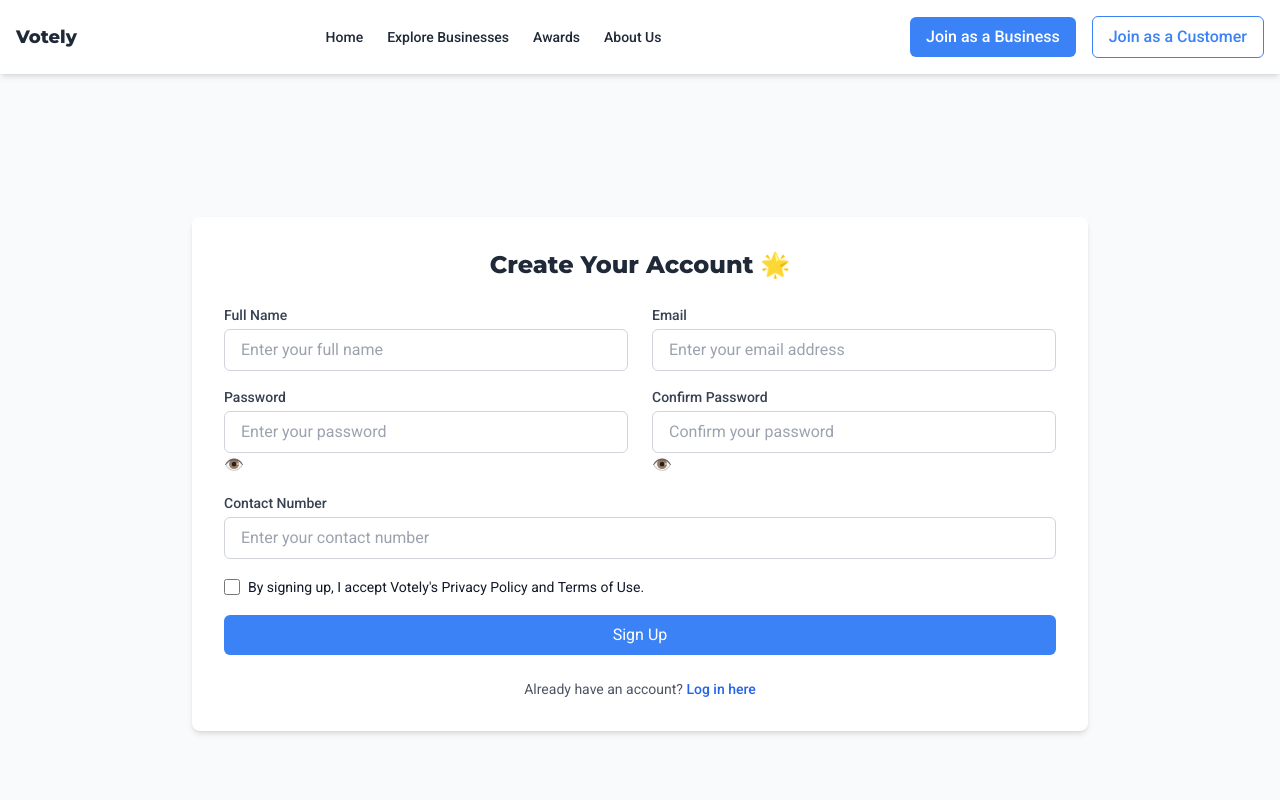
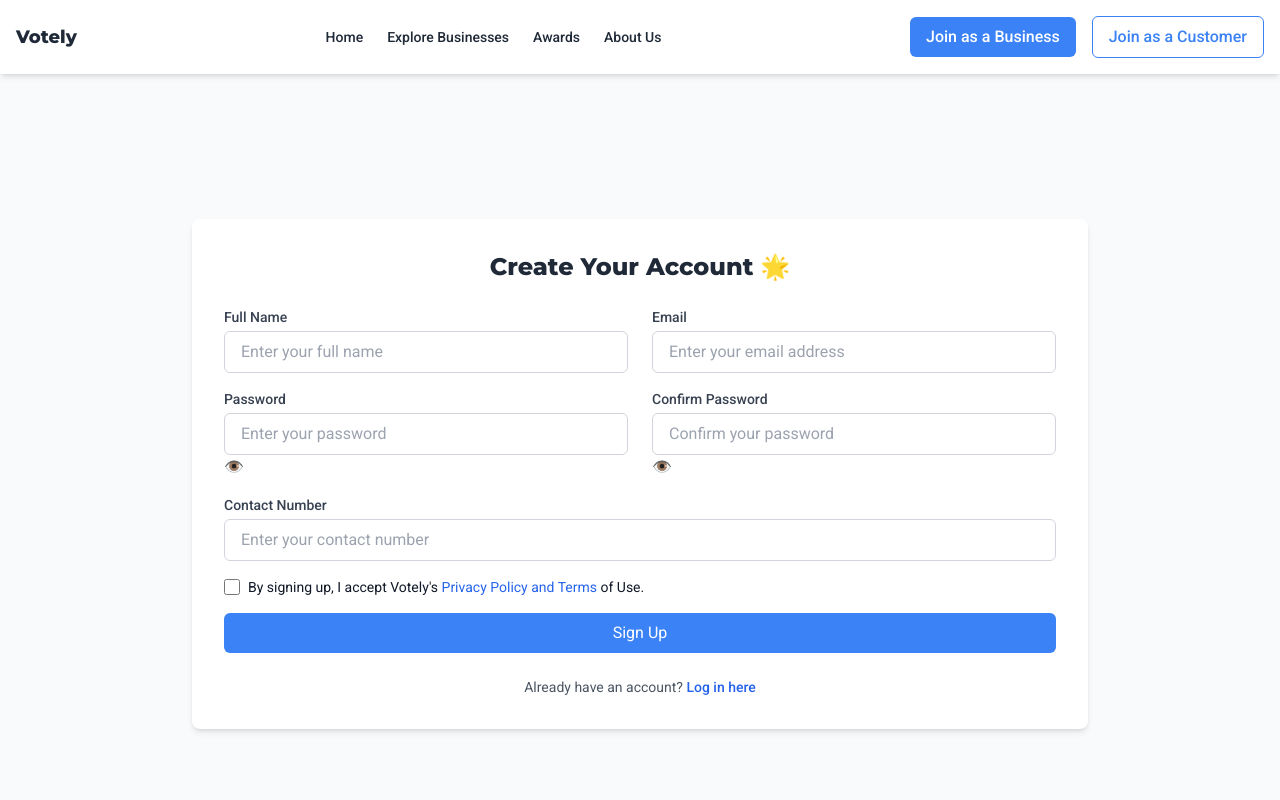
Before and after one commit to amankanz/votely, a Next.js app: page /signup/customer in a window 1280 px wide. Shown: the top 800 px of the page. Built offline with nearby package versions, Linux system fonts and the light colour scheme.

Commit message:
fix: Adjust the Popup height of the BusinessDetails and update the Privacy and Terms link

```diff
--- a/app/signup/customer/page.tsx
+++ b/app/signup/customer/page.tsx
@@ -161,7 +161,7 @@ export default function CustomerSignup() {
             />
 
             <CheckboxInput
-              label="By signing up, I accept Votely's Privacy Policy and Terms of Use."
+              label="Privacy Policy and Terms"
               name="agreeToTerms"
               onChange={handleChange}
             />
--- a/components/Customer-dashboard/list/BusinessDetails.tsx
+++ b/components/Customer-dashboard/list/BusinessDetails.tsx
@@ -652,7 +652,7 @@ const BusinessDetails: React.FC<BusinessDetailsProps> = ({
 
   return (
     <div className="fixed inset-0 bg-black bg-opacity-50 flex justify-center items-center z-50">
-      <div className="bg-white rounded-lg shadow-lg max-w-4xl w-full mx-4 h-[60vh] flex flex-col">
+      <div className="bg-white rounded-lg shadow-lg max-w-4xl w-full mx-4 h-[80vh] flex flex-col">
         {/* Scrollable Content */}
         <div className="flex-1 overflow-y-auto">
           <div className="relative">
--- a/components/Signup/CheckboxInput.tsx
+++ b/components/Signup/CheckboxInput.tsx
@@ -20,14 +20,16 @@ export default function CheckboxInput({
         className="h-4 w-4 text-blue-600 border-gray-300 rounded"
         onChange={onChange}
       />
-      <Link href={"/privacyPolicyAndTerms"}>
-        <label
-          htmlFor={name}
-          className="ml-2 text-sm text-gray-900 hover:text-gray-600 cursor-pointer"
+      <label htmlFor={name} className="ml-2 text-sm text-gray-900">
+        By signing up, I accept Votely&#39;s{" "}
+        <Link
+          className="text-blue-600 hover:text-blue-300 cursor-pointer"
+          href={"/privacyPolicyAndTerms"}
         >
           {label}
-        </label>
-      </Link>
+        </Link>{" "}
+        of Use.
+      </label>
     </div>
   );
 }
```
